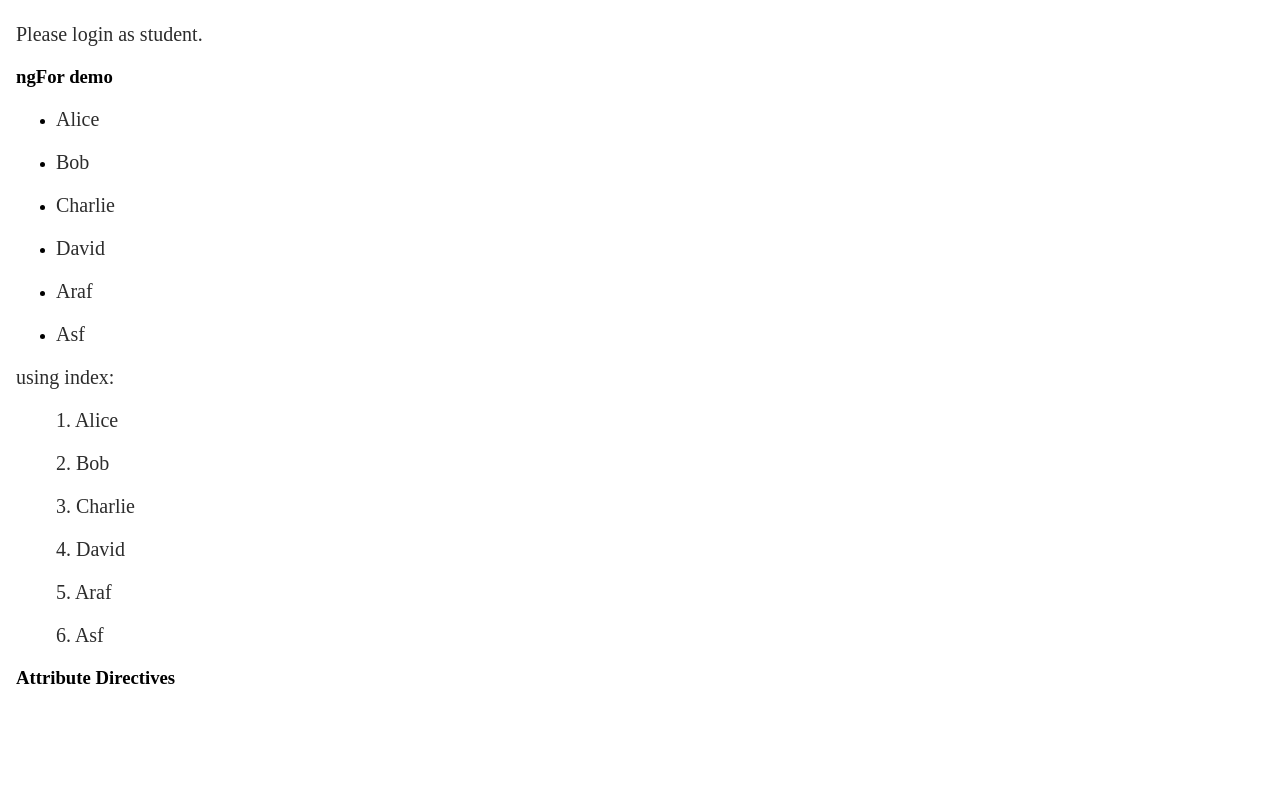
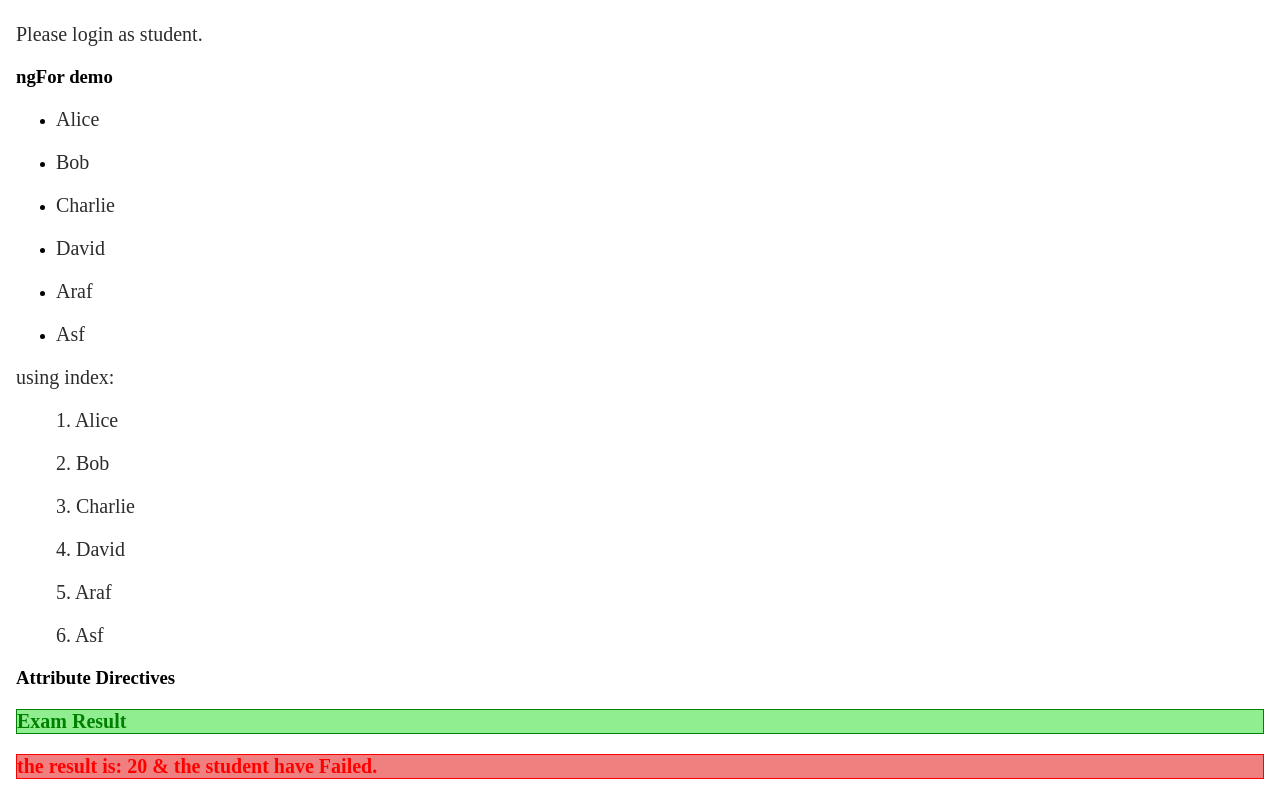
Before and after one commit to araf-47/Lab-PC-_-main, an Angular app in the folder Angular-isdb/Angular My practice project/myAngular1p/: page / in a window 1280 px wide. Shown: the part 1384-2183 px from the top of the page. Before the commit the page ends 2091 px from the top, so only its background shows below. Built offline with nearby package versions, Linux system fonts and the light colour scheme.

Commit message:
end of the class

```diff
--- a/Angular-isdb/Angular My practice project/myAngular1p/src/app/app.css
+++ b/Angular-isdb/Angular My practice project/myAngular1p/src/app/app.css
@@ -25,3 +25,16 @@ button {
 .loggedIn {
     color: green;
 }
+
+.pass {
+    color: green;
+    font-weight: bold;
+    background-color: lightgreen;
+    border: 1px solid green;
+}
+.fail {
+    color: red;
+    font-weight: bold;
+    background-color: lightcoral;
+    border: 1px solid red;
+}
--- a/Angular-isdb/Angular My practice project/myAngular1p/src/app/app.html
+++ b/Angular-isdb/Angular My practice project/myAngular1p/src/app/app.html
@@ -87,7 +87,14 @@
     </ul>
 
     <h3>Attribute Directives</h3>
-
+    <p [ngClass]="isPassed ? 'pass' : 'fail'">Exam Result</p>
+    <p [ngClass]="bnResult >= 33 ? 'pass' : 'fail'"> the result is: {{ bnResult }} & the student have <span *ngIf="bnResult >= 33; else failDizz">Passed</span>.</p>
+    <!-- <ng-template #passDizz>
+        <span>Passed</span>
+    </ng-template> -->
+    <ng-template #failDizz>
+        <span>Failed</span>
+    </ng-template>
 
 
 
--- a/Angular-isdb/Angular My practice project/myAngular1p/src/app/app.ts
+++ b/Angular-isdb/Angular My practice project/myAngular1p/src/app/app.ts
@@ -3,11 +3,12 @@ import { RouterOutlet } from '@angular/router';
 import { Header } from "./header/header";
 import { TryClass } from "./try-class/try-class";
 // import { NgIf } from "../../node_modules/@angular/common/types/_common_module-chunk";
-import { NgIf, NgForOf } from '@angular/common';
+import { NgIf, NgForOf, NgClass } from '@angular/common';
+
 
 @Component({
   selector: 'app-root',
-  imports: [Header, TryClass, NgIf, NgForOf],
+  imports: [Header, TryClass, NgIf, NgForOf, NgClass],
   templateUrl: './app.html',
   styleUrl: './app.css'
 })
@@ -68,4 +69,10 @@ export class App {
     "Asf"
   ];
 
+  //attribute directives
+  //ngClass
+  isPassed = true;
+  bnResult = 20;
+
+
 }
```
